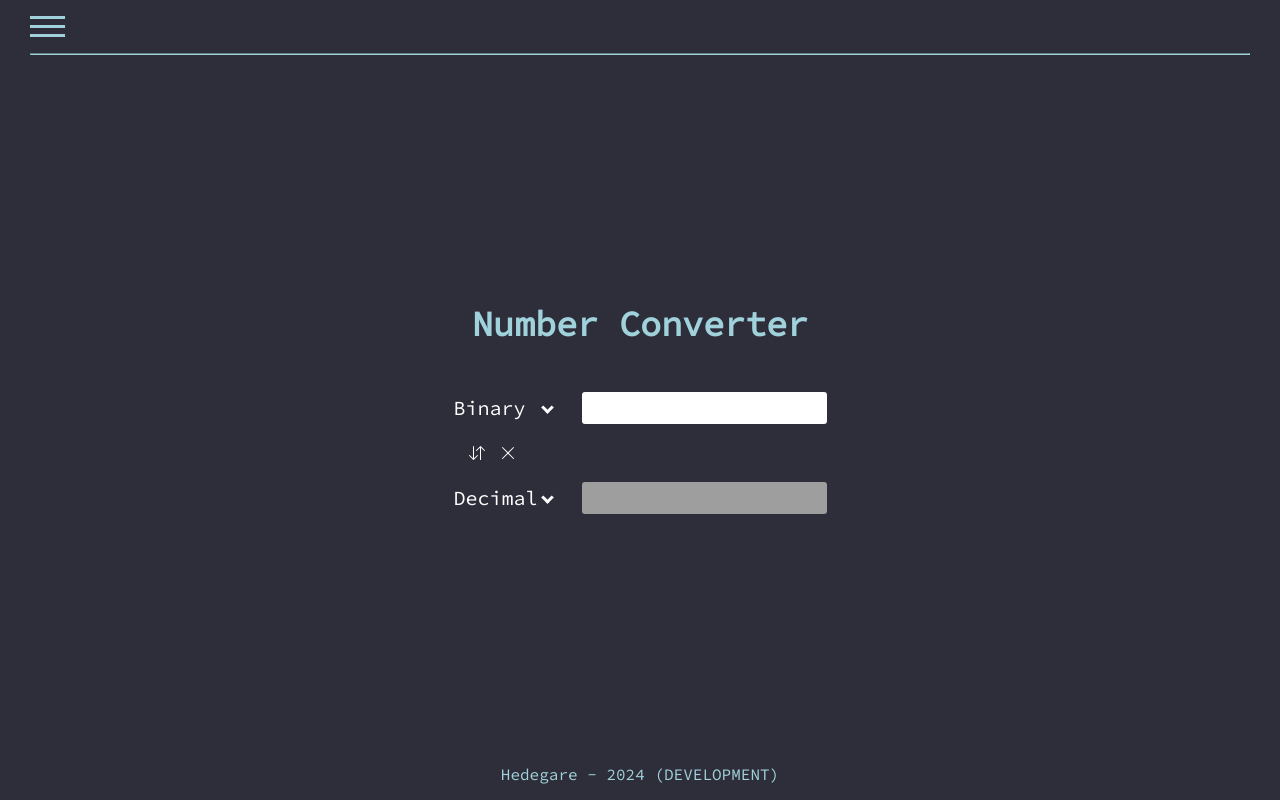
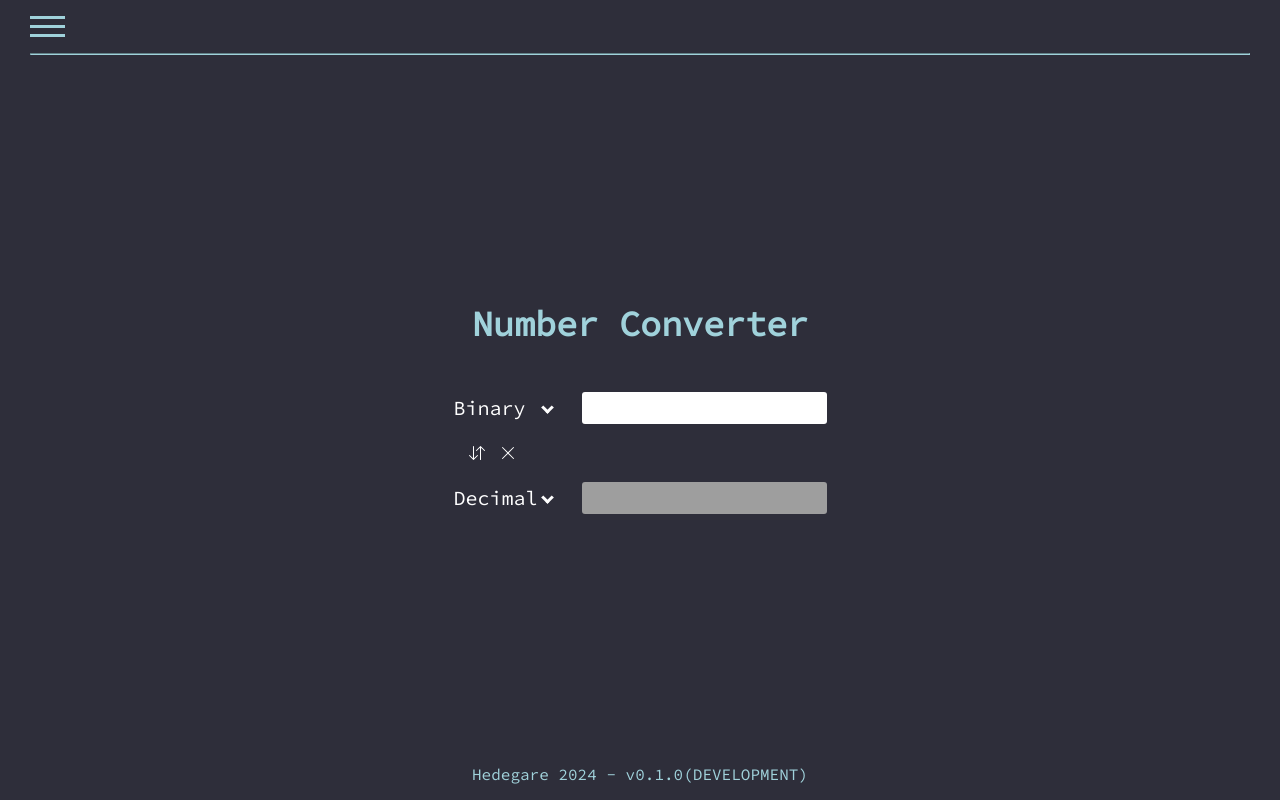
Before and after one commit to Hedevgare/conversion-tools, a Vue app: page / in a window 1280 px wide. Built offline with nearby package versions, Linux system fonts and the light colour scheme.

Commit message:
chore: Add version number to footer

```diff
--- a/src/App.vue
+++ b/src/App.vue
@@ -2,12 +2,13 @@
 export default {
 	data() {
 		return {
+			appVersion: 'v0.1.0',
 			isMenuOpen: false,
 		}
 	},
 	computed: {
 		footer() {
-			return `Hedegare - 2024 ${import.meta.env.PROD ? '' : '(DEVELOPMENT)'}`
+			return `Hedegare 2024 - ${this.appVersion}${import.meta.env.PROD ? '' : '(DEVELOPMENT)'}`
 		}
 	},
 	methods: {
```
